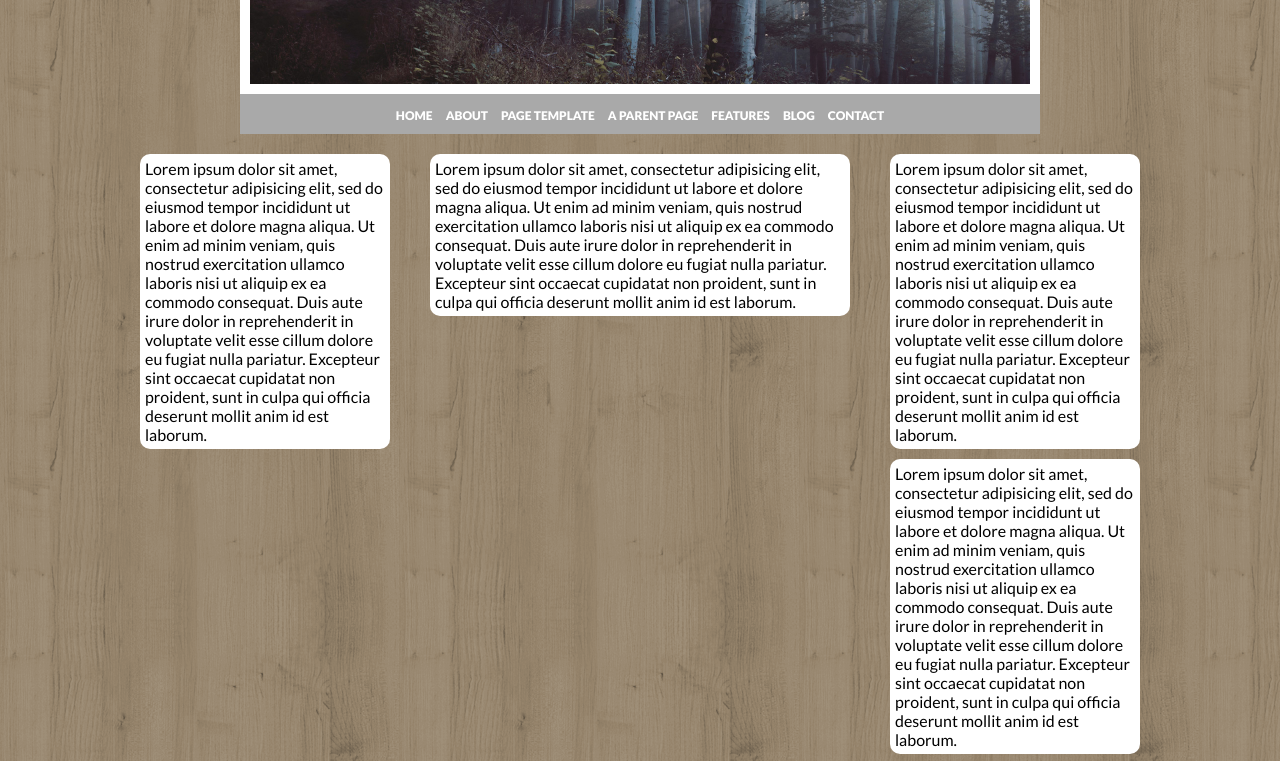
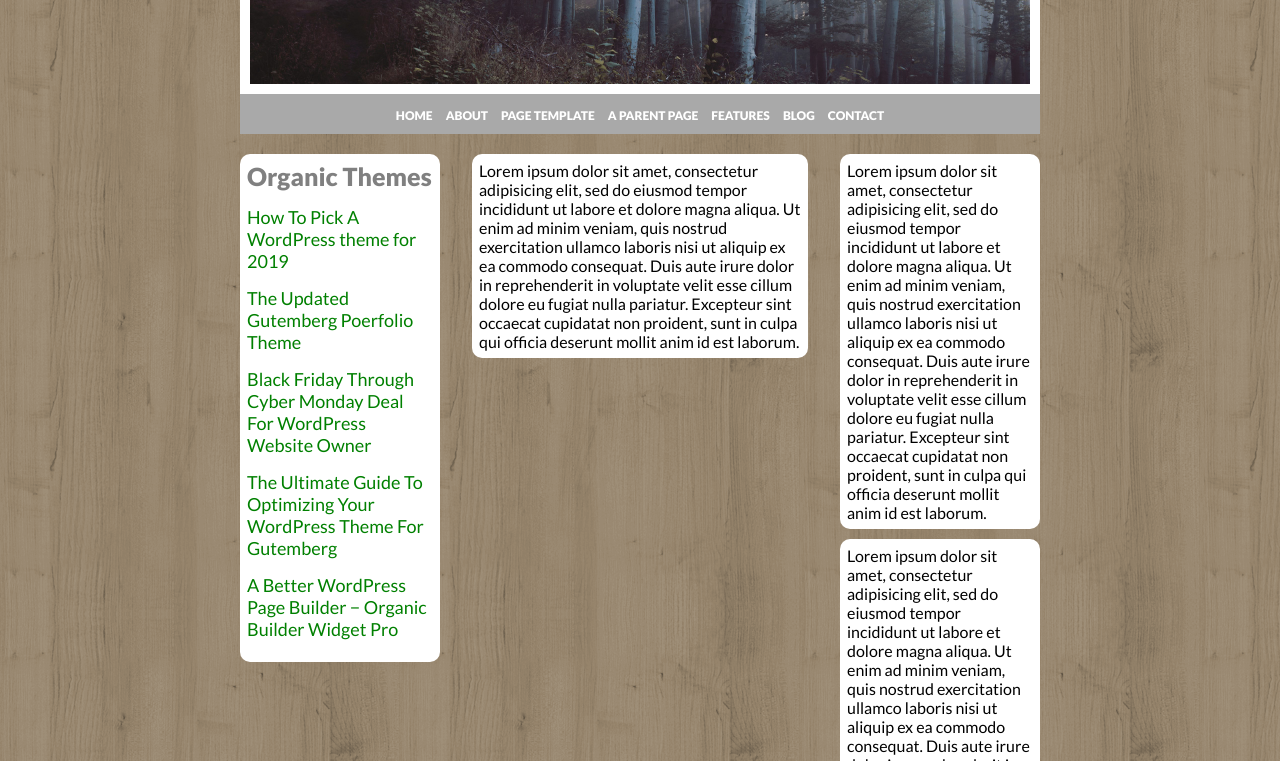
Before and after one commit to FreekAlberti/htmlcss-wp, a plain HTML site: page index.html in a window 1280 px wide. Shown: the part 186-947 px from the top of the page. Drawn offline with Linux system fonts and the light colour scheme.

Commit message:
Migliorato box sinistra

```diff
--- a/css/style.css
+++ b/css/style.css
@@ -10,14 +10,14 @@ body {
 }
 
 .wrapper {
-  width: 1000px;
+  width: 800px;
   margin: auto;
   font-family: 'Lato', sans-serif;
 }
 
 header {
   height: 300px;
-  width: 800px;
+  width: 100%;
   margin: 20px auto;
 }
 
@@ -53,13 +53,13 @@ header {
   background-color: darkgray;
 }
 
-ul {
+#collegamenti {
   list-style: none;
   text-align: center;
   line-height: 40px;
 }
 
-li {
+#collegamenti > li {
   display: inline-block;
   font-size: 12px;
   text-transform: uppercase;
@@ -96,11 +96,26 @@ section::after {
 .sinistra, .centro {
   background-color: white;
   border-radius: 10px;
-  padding: 5px;
+  padding: 7px;
+}
+
+.sinistra > h3 {
+  font-size: 25px;
+  color: gray;
+}
+
+#ads {
+  list-style: none;
+  color: green;
+  font-size: 18px;
+}
+
+#ads > li {
+  margin: 15px 0;
 }
 
 .inferiore, .centrale, .superiore {
-  padding: 5px;
+  padding: 7px;
   margin-bottom: 10px;
   background-color: white;
   border-radius: 10px;
--- a/index.html
+++ b/index.html
@@ -19,7 +19,7 @@
           </div>
         </div>
         <nav class="menu">
-          <ul>
+          <ul id="collegamenti">
             <li><strong>home</strong></li>
             <li><strong>about</strong></li>
             <li><strong>page template</strong></li>
@@ -37,7 +37,15 @@
 
       <section>
         <div class="sinistra">
-          Lorem ipsum dolor sit amet, consectetur adipisicing elit, sed do eiusmod tempor incididunt ut labore et dolore magna aliqua. Ut enim ad minim veniam, quis nostrud exercitation ullamco laboris nisi ut aliquip ex ea commodo consequat. Duis aute irure dolor in reprehenderit in voluptate velit esse cillum dolore eu fugiat nulla pariatur. Excepteur sint occaecat cupidatat non proident, sunt in culpa qui officia deserunt mollit anim id est laborum.
+          <i class="fas fa-rss-square"></i>
+          <h3>Organic Themes</h3>
+          <ul id="ads">
+            <li>How To Pick A WordPress theme for 2019</li>
+            <li>The Updated Gutemberg Poerfolio Theme</li>
+            <li>Black Friday Through Cyber Monday Deal For WordPress Website Owner</li>
+            <li>The Ultimate Guide To Optimizing Your WordPress Theme For Gutemberg</li>
+            <li>A Better WordPress Page Builder &minus; Organic Builder Widget Pro</li>
+          </ul>
         </div>
         <div class="centro">
           Lorem ipsum dolor sit amet, consectetur adipisicing elit, sed do eiusmod tempor incididunt ut labore et dolore magna aliqua. Ut enim ad minim veniam, quis nostrud exercitation ullamco laboris nisi ut aliquip ex ea commodo consequat. Duis aute irure dolor in reprehenderit in voluptate velit esse cillum dolore eu fugiat nulla pariatur. Excepteur sint occaecat cupidatat non proident, sunt in culpa qui officia deserunt mollit anim id est laborum.
```
